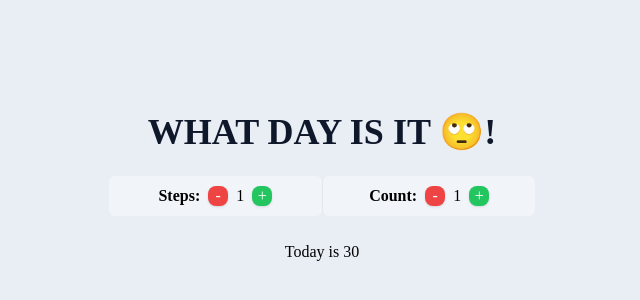
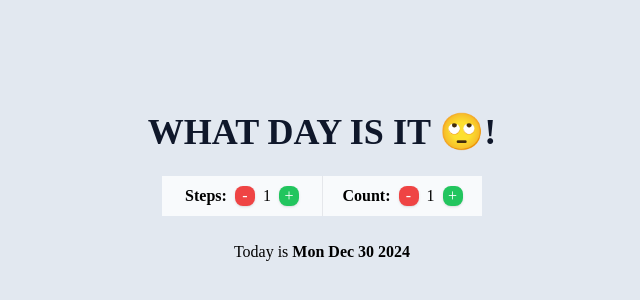
Before and after one commit to momen-arabi/react-date-counter-challenge, a React (Create React App) app: page / in a window 1280 px wide. Shown: the part 212-512 px from the top of the page, without its empty margins (318-958 px from the left). Built offline with nearby package versions, Linux system fonts and the light colour scheme.

Commit message:
updated-counter-component-and-added-result-component

```diff
--- a/src/App.jsx
+++ b/src/App.jsx
@@ -2,41 +2,42 @@ import { useState } from "react";
 
 function App() {
   return (
-    <div className="h-screen flex items-center justify-center bg-slate-200/75">
+    <div className="h-screen flex items-center justify-center bg-slate-200">
       <div className="w-full text-center">
         <h1 className="text-4xl font-bold text-slate-900 uppercase">What day is it 🙄!</h1>
-        <div className="counter-container w-4/12 grid grid-cols-2 divide-x mx-auto my-6">
-          <StepCounter />
-          <DayCounter />
+        <div className="counter-container w-3/12 grid grid-cols-2 divide-x mx-auto my-6">
+          <Counter label="Steps" />
+          <Counter label="Count" />
         </div>
-        <h2 className="result">Today is 30</h2>
+        <Result />
       </div>
     </div>
   );
 }
 
-function StepCounter() {
-  const [steps, setSteps] = useState(1);
+function Counter({ label }) {
+  const [count, setCount] = useState(1);
 
-  function handleStepDecrease() {
-    setSteps((prev) => prev - 1);
+  function handleDecrease() {
+    setCount((prev) => prev - 1);
   }
 
-  function handleStepIncrease() {
-    setSteps((prev) => prev + 1);
+  function handleIncrease() {
+    setCount((prev) => prev + 1);
   }
+
   return (
-    <div className="counter rounded-md flex items-center justify-center gap-2 bg-slate-100 p-2">
-      <p className="font-semibold">Steps:</p>
+    <div className="counter flex items-center justify-center gap-2 bg-slate-50 p-2">
+      <p className="font-semibold">{label}:</p>
       <button
-        onClick={handleStepDecrease}
+        onClick={handleDecrease}
         className="bg-red-500 text-white w-5 h-5 flex justify-center items-center rounded-lg shadow hover:bg-red-600 focus:outline-none focus:ring-2 focus:ring-red-400"
       >
         -
       </button>
-      <span className="counter-value">{steps}</span>
+      <span className="counter-value">{count}</span>
       <button
-        onClick={handleStepIncrease}
+        onClick={handleIncrease}
         className="bg-green-500 text-white w-5 h-5 flex justify-center items-center rounded-lg shadow hover:bg-green-600 focus:outline-none focus:ring-2 focus:ring-green-400"
       >
         +
@@ -45,33 +46,18 @@ function StepCounter() {
   );
 }
 
-function DayCounter() {
-  const [counts, setCounts] = useState(1);
+function Result() {
+  const today = new Date();
+  const [date, setDate] = useState(today);
 
-  function handleCountDecrease() {
-    setCounts((prev) => prev - 1);
+  function formatDate(date) {
+    return date.toDateString();
   }
 
-  function handleCountIncrease() {
-    setCounts((prev) => prev + 1);
-  }
   return (
-    <div className="counter rounded-md flex items-center justify-center gap-2 bg-slate-100 p-2 ">
-      <p className="font-semibold">Count:</p>
-      <button
-        onClick={handleCountDecrease}
-        className="bg-red-500 text-white w-5 h-5 flex justify-center items-center rounded-lg shadow hover:bg-red-600 focus:outline-none focus:ring-2 focus:ring-red-400"
-      >
-        -
-      </button>
-      <span className="counter-value">{counts}</span>
-      <button
-        onClick={handleCountIncrease}
-        className="bg-green-500 text-white w-5 h-5 flex justify-center items-center rounded-lg shadow hover:bg-green-600 focus:outline-none focus:ring-2 focus:ring-green-400"
-      >
-        +
-      </button>
-    </div>
+    <h3 className="result">
+      Today is <strong>{formatDate(date)}</strong>
+    </h3>
   );
 }
 
```
